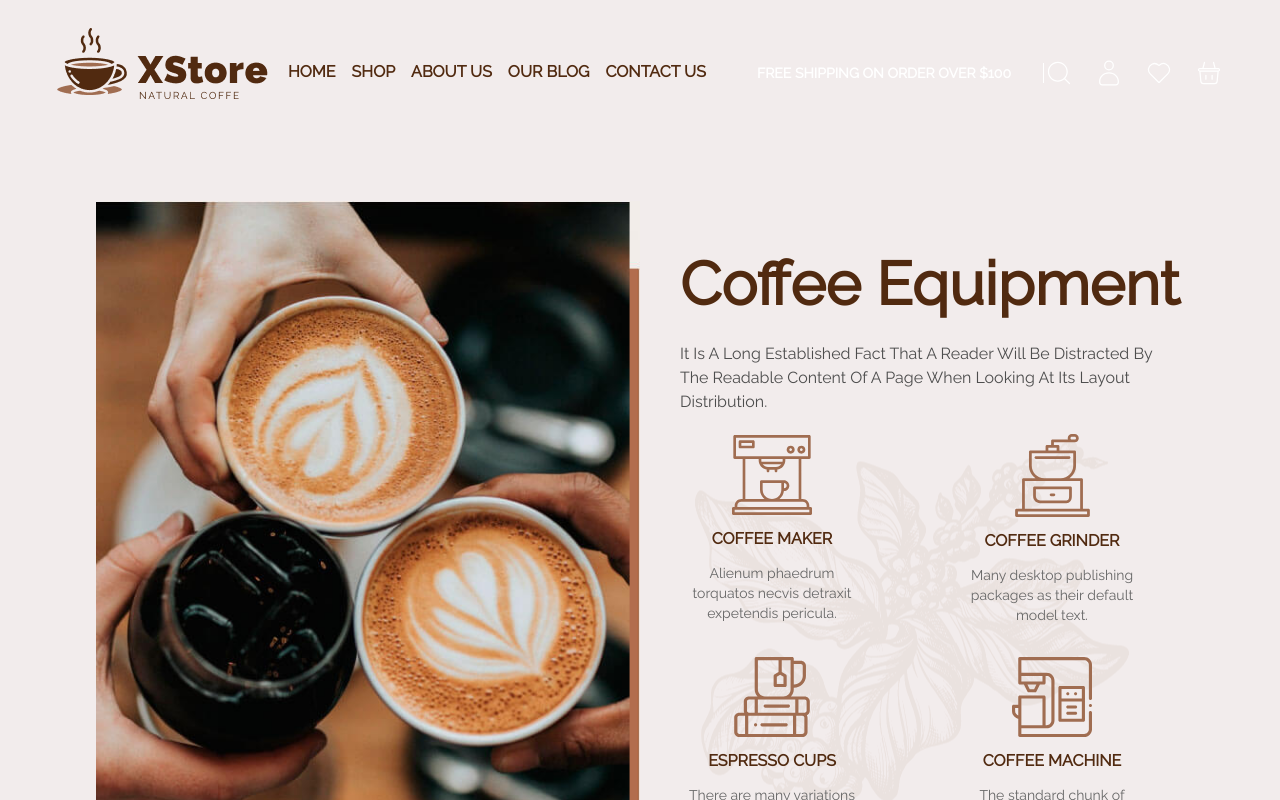
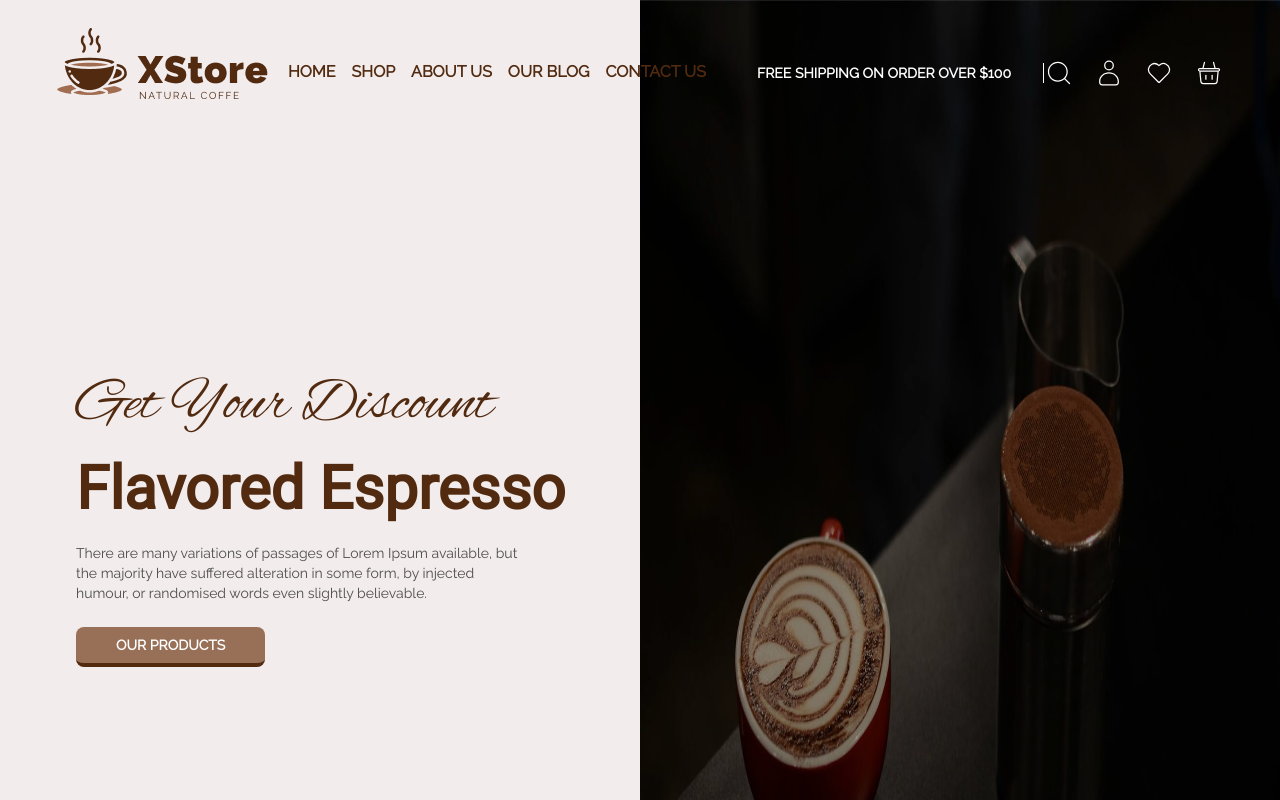
Before and after one commit to dosepehr/Natural-coffee, a React (Vite) app: page / in a window 1280 px wide. Shown: the top 800 px of the page. Built offline with nearby package versions, Linux system fonts and the light colour scheme.

Commit message:
edit Hero section styles

```diff
--- a/src/App.tsx
+++ b/src/App.tsx
@@ -4,14 +4,14 @@ import Equipment from "./Components/common/Equipment";
 import Footer from "./Components/common/Footer";
 import Header from "./Components/common/Header";
 import Discover from "./Components/layout/Discover";
-// import Hero from "./Components/common/Hero";
+import Hero from "./Components/common/Hero";
 
 const App: React.FC = () => {
   return (
     <>
-      <div className="lg:px-26 mx-auto bg-[#F2ECEC] py-2 sm:px-10 md:px-14">
+      <div className="lg:px-26 mx-auto bg-[#F2ECEC] py-2 sm:px-10 md:px-14 px-5">
         <Header />
-        {/* <Hero /> */}
+        <Hero />
         <Equipment />
       </div>
       <ChooseUs />
--- a/src/Components/common/Hero.tsx
+++ b/src/Components/common/Hero.tsx
@@ -1,28 +1,25 @@
 import Button from "../ui/Button";
 const Hero = () => {
   return (
-    <>
-      <div className="flex h-screen items-center">
-        <img
-          src="/images/hero.jpg"
-          className="absolute right-0 top-0 h-screen w-1/2"
-          alt=""
-        />
-        <div className="flex flex-col space-y-6">
+    <div className="flex h-screen sm:mt-20 lg:mt-0 lg:items-center justify-center">
+      <div className="absolute left-0 top-0 z-10 h-full w-full bg-black opacity-40 lg:w-1/2 lg:translate-x-full"></div>
+      <div className="absolute right-0 top-0 z-0 h-screen w-full lg:w-1/2">
+        <img src="/images/bg.jpg" alt="" className="h-full w-full" />
+      </div>
+
+      <div className="relative z-10 flex flex-col space-y-6 px-5">
         <p className="font-alex text-6xl text-mainBrown">Get Your Discount</p>
         <p className="font-roboto text-6xl font-black text-mainBrown">
           Flavored Espresso
         </p>
-          <p className="max-w-[40%] text-sm text-mainGray ">
+        <p className=" max-w-[90%] text-sm text-white lg:max-w-[40%] lg:text-mainGray">
           There are many variations of passages of Lorem Ipsum available, but
           the majority have suffered alteration in some form, by injected
           humour, or randomised words even slightly believable.
         </p>
         <Button content="OUR PRODUCTS" href="test" />
-          {/* <img src="/images/Product.png" className="absolute right-1/2 translate-x-1/2" alt="" /> */}
       </div>
     </div>
-    </>
   );
 };
 
```
Lines whose indentation alone changed are shown as unchanged.
